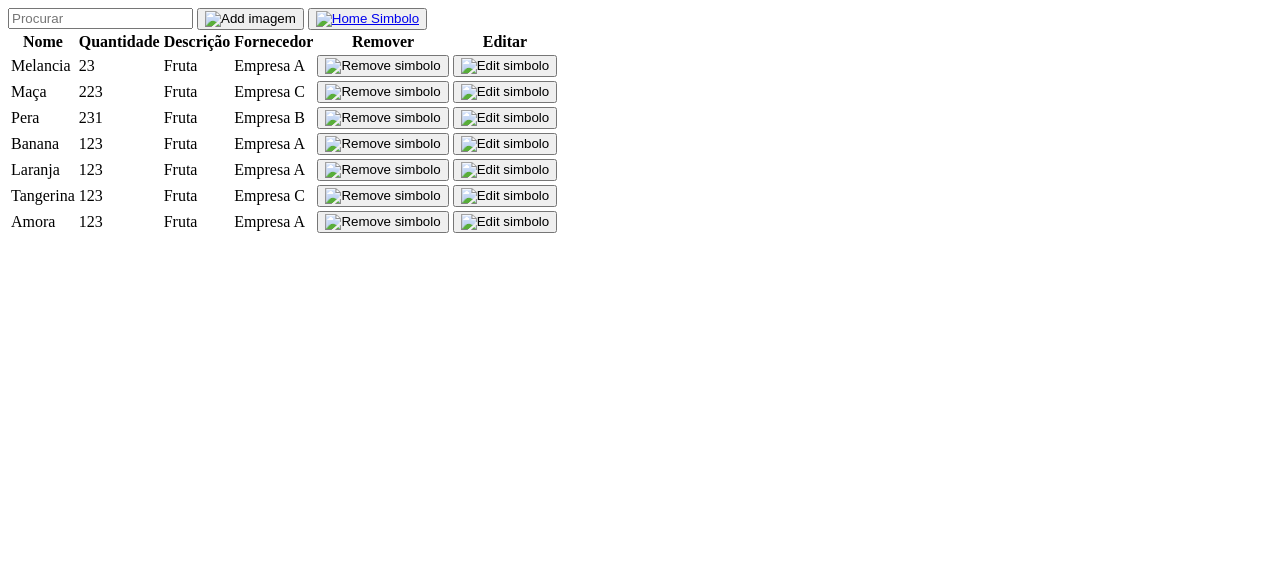
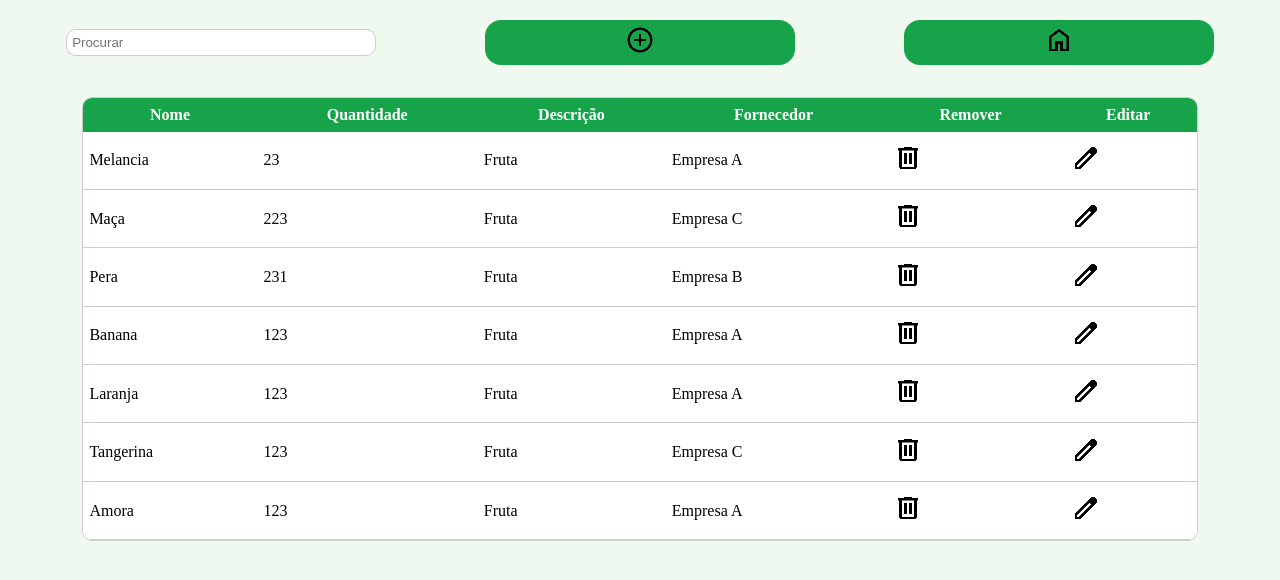
Before and after one commit to JorgeRobertoArgolo/prg04frontend, a plain HTML site: page infraestructure/pages/dashboard/home.html in a window 1280 px wide. Drawn offline with Linux system fonts and the light colour scheme; the site is published under a folder, as on GitHub Pages, so addresses that start at the root find nothing.

Commit message:
fix : coreção de caminhos
Foi corrigido os caminhos e links da aplicação

```diff
--- a/infraestructure/pages/auth/login.html
+++ b/infraestructure/pages/auth/login.html
@@ -3,12 +3,12 @@
 <head>
     <meta charset="UTF-8">
     <meta name="viewport" content="width=device-width, initial-scale=1.0">
-    <link rel="stylesheet" href="/infraestructure/assets/css/auth/login.css">
+    <link rel="stylesheet" href="../../assets/css/auth/login.css">
     <title>Document</title>
 </head>
 <body>
     <main>
-        <form action="/infraestructure/pages/dashboard/home.html" method="GET" class="form-container">
+        <form action="../../pages/dashboard/home.html" method="GET" class="form-container">
             <h1 class="title">Login</h1>
             <div id="email-container">
                 <label for="email">Email : </label>
--- a/infraestructure/pages/dashboard/home.html
+++ b/infraestructure/pages/dashboard/home.html
@@ -3,7 +3,7 @@
 <head>
     <meta charset="UTF-8">
     <meta name="viewport" content="width=device-width, initial-scale=1.0">
-    <link rel="stylesheet" href="/infraestructure/assets/css/dashboard/home.css">
+    <link rel="stylesheet" href="../../assets/css/dashboard/home.css">
     <title>Document</title>
 </head>
 <body>
@@ -12,12 +12,12 @@
             <input type="text" name="search" id="search" placeholder="Procurar">
 
             <button id="register">
-                <img src="/infraestructure/assets/images/symbols/add-circle-30.png" alt="Add imagem">
+                <img src="../../assets/images/symbols/add-circle-30.png" alt="Add imagem">
             </button>
 
             <button id="home-screen">
-                <a href="/infraestructure/pages/index.html">
-                    <img src="/infraestructure/assets/images/symbols/home30.png" alt="Home Simbolo">
+                <a href="../../pages/index.html">
+                    <img src="../../assets/images/symbols/home30.png" alt="Home Simbolo">
                 </a>
             </button>
         </div>
@@ -41,10 +41,10 @@
                         <td>Fruta</td>
                         <td>Empresa A</td>
                         <td><button>
-                            <img src="/infraestructure/assets/images/symbols/delete30.png" alt="Remove simbolo">
+                            <img src="../../assets/images/symbols/delete30.png" alt="Remove simbolo">
                         </butto></td>
                         <td><button>
-                            <img src="/infraestructure/assets/images/symbols/edit30.png" alt="Edit simbolo">
+                            <img src="../../assets/images/symbols/edit30.png" alt="Edit simbolo">
                         </butto></td>
                     </tr>
                     <tr>
@@ -53,10 +53,10 @@
                         <td>Fruta</td>
                         <td>Empresa C</td>
                         <td><button>
-                            <img src="/infraestructure/assets/images/symbols/delete30.png" alt="Remove simbolo">
+                            <img src="../../assets/images/symbols/delete30.png" alt="Remove simbolo">
                         </butto></td>
                         <td><button>
-                            <img src="/infraestructure/assets/images/symbols/edit30.png" alt="Edit simbolo">
+                            <img src="../../assets/images/symbols/edit30.png" alt="Edit simbolo">
                         </butto></td>
                     </tr>
                     <tr>
@@ -65,10 +65,10 @@
                         <td>Fruta</td>
                         <td>Empresa B</td>
                         <td><button>
-                            <img src="/infraestructure/assets/images/symbols/delete30.png" alt="Remove simbolo">
+                            <img src="../../assets/images/symbols/delete30.png" alt="Remove simbolo">
                         </butto></td>
                         <td><button>
-                            <img src="/infraestructure/assets/images/symbols/edit30.png" alt="Edit simbolo">
+                            <img src="../../assets/images/symbols/edit30.png" alt="Edit simbolo">
                         </butto></td>
                     </tr>
                     <tr>
@@ -77,10 +77,10 @@
                         <td>Fruta</td>
                         <td>Empresa A</td>
                         <td><button>
-                            <img src="/infraestructure/assets/images/symbols/delete30.png" alt="Remove simbolo">
+                            <img src="../../assets/images/symbols/delete30.png" alt="Remove simbolo">
                         </butto></td>
                         <td><button>
-                            <img src="/infraestructure/assets/images/symbols/edit30.png" alt="Edit simbolo">
+                            <img src="../../assets/images/symbols/edit30.png" alt="Edit simbolo">
                         </butto></td>
                     </tr>
                     <tr>
@@ -89,10 +89,10 @@
                         <td>Fruta</td>
                         <td>Empresa A</td>
                         <td><button>
-                            <img src="/infraestructure/assets/images/symbols/delete30.png" alt="Remove simbolo">
+                            <img src="../../assets/images/symbols/delete30.png" alt="Remove simbolo">
                         </butto></td>
                         <td><button>
-                            <img src="/infraestructure/assets/images/symbols/edit30.png" alt="Edit simbolo">
+                            <img src="../../assets/images/symbols/edit30.png" alt="Edit simbolo">
                         </butto></td>
                     </tr>
                     <tr>
@@ -101,10 +101,10 @@
                         <td>Fruta</td>
                         <td>Empresa C</td>
                         <td><button>
-                            <img src="/infraestructure/assets/images/symbols/delete30.png" alt="Remove simbolo">
+                            <img src="../../assets/images/symbols/delete30.png" alt="Remove simbolo">
                         </butto></td>
                         <td><button>
-                            <img src="/infraestructure/assets/images/symbols/edit30.png" alt="Edit simbolo">
+                            <img src="../../assets/images/symbols/edit30.png" alt="Edit simbolo">
                         </butto></td>
                     </tr>
                     <tr>
@@ -113,10 +113,10 @@
                         <td>Fruta</td>
                         <td>Empresa A</td>
                         <td><button>
-                            <img src="/infraestructure/assets/images/symbols/delete30.png" alt="Remove simbolo">
+                            <img src="../../assets/images/symbols/delete30.png" alt="Remove simbolo">
                         </butto></td>
                         <td><button>
-                            <img src="/infraestructure/assets/images/symbols/edit30.png" alt="Edit simbolo">
+                            <img src="../../assets/images/symbols/edit30.png" alt="Edit simbolo">
                         </butto></td>
                     </tr>
                 </tbody>
```
Also changed, not shown: infraestructure/pages/activities/atividade-3.html (+4 -4 lines), infraestructure/pages/activities/atividade-4.html (+4 -4 lines), infraestructure/pages/activities/atividade-5.html (+1 -1 lines), infraestructure/pages/index.html (+1 -1 lines).
